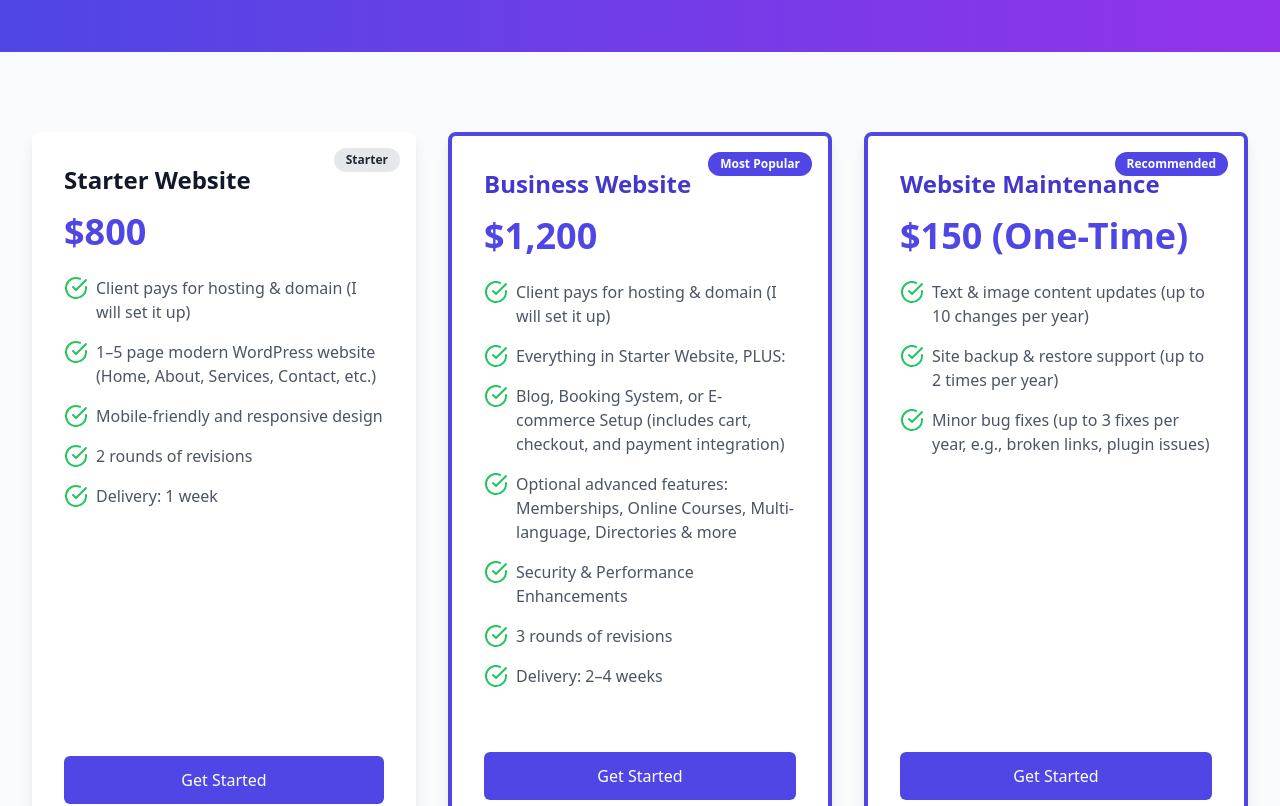
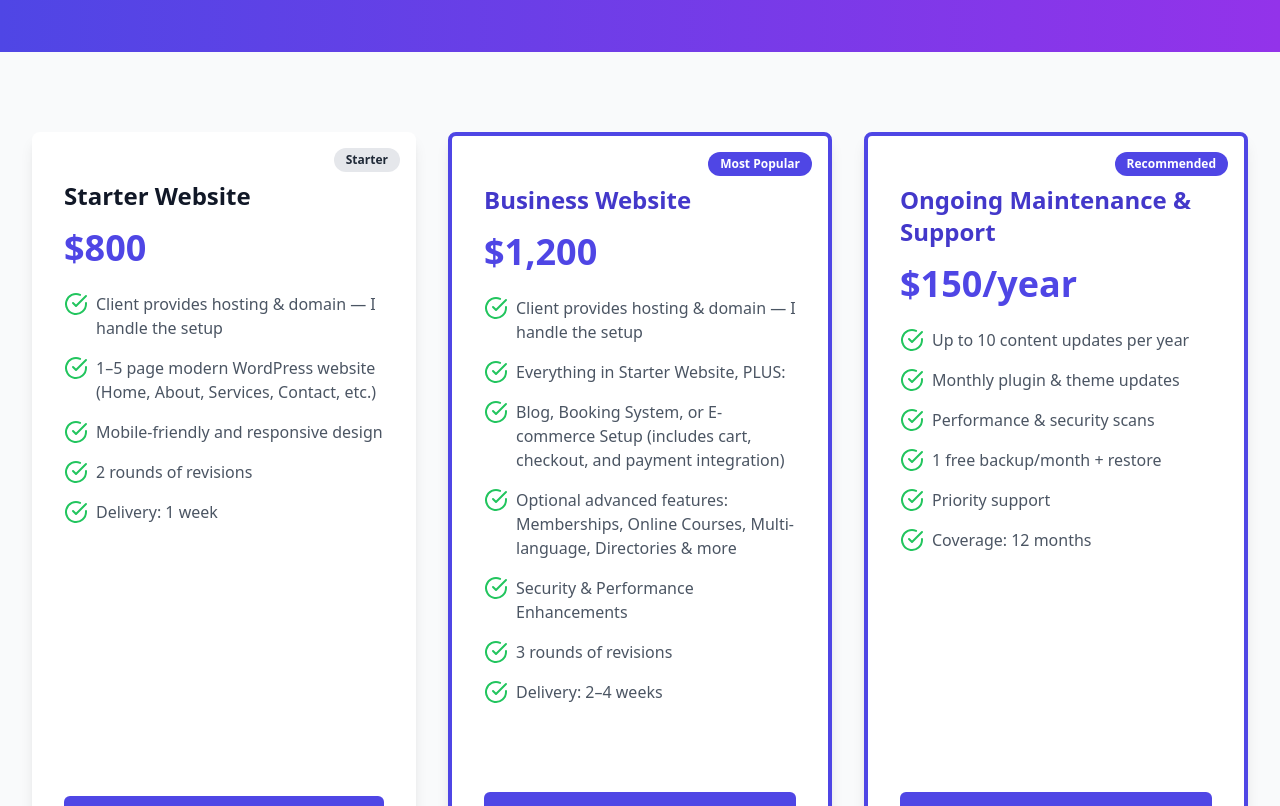
Before and after one commit to nav-commits/WebsiteBusiness, a React (Vite) app: page /services in a window 1280 px wide. Shown: the part 380-1186 px from the top of the page. Built offline with nearby package versions, Linux system fonts and the light colour scheme.

Commit message:
adjust package

```diff
--- a/src/pages/Services.tsx
+++ b/src/pages/Services.tsx
@@ -5,9 +5,10 @@ const Services = () => {
   const packages = [
     {
       title: "Starter Website",
+      tagline: "Perfect for small businesses or personal brands",
       price: "$800",
       features: [
-        "Client pays for hosting & domain (I will set it up)",
+        "Client provides hosting & domain — I handle the setup",
         "1–5 page modern WordPress website (Home, About, Services, Contact, etc.)",
         "Mobile-friendly and responsive design",
         "2 rounds of revisions",
@@ -16,9 +17,10 @@ const Services = () => {
     },
     {
       title: "Business Website",
+      tagline: "Ideal for growing businesses needing extra features",
       price: "$1,200",
       features: [
-        "Client pays for hosting & domain (I will set it up)",
+        "Client provides hosting & domain — I handle the setup",
         "Everything in Starter Website, PLUS:",
         "Blog, Booking System, or E-commerce Setup (includes cart, checkout, and payment integration)",
         "Optional advanced features: Memberships, Online Courses, Multi-language, Directories & more",
@@ -28,16 +30,21 @@ const Services = () => {
       ],
     },
     {
-      title: "Website Maintenance",
-      price: "$150 (One-Time)",
+      title: "Ongoing Maintenance & Support",
+      tagline: "Keep your website healthy and updated",
+      price: "$150/year",
       features: [
-        "Text & image content updates (up to 10 changes per year)",
-        "Site backup & restore support (up to 2 times per year)",
-        "Minor bug fixes (up to 3 fixes per year, e.g., broken links, plugin issues)",
+        "Up to 10 content updates per year",
+        "Monthly plugin & theme updates",
+        "Performance & security scans",
+        "1 free backup/month + restore",
+        "Priority support",
+        "Coverage: 12 months",
       ],
     },
     {
       title: "SEO Package",
+      tagline: "Boost visibility & get discovered online",
       price: "$150",
       features: [
         "On-page SEO optimization (keywords, meta tags, URL structure)",
@@ -69,29 +76,29 @@ const Services = () => {
       {/* Packages Section */}
       <section className="py-20 bg-gray-50">
         <div className="max-w-7xl mx-auto px-4 sm:px-6 lg:px-8">
-          <div className="grid grid-cols-1 md:grid-cols-3 gap-8">
+          <div className="grid grid-cols-1 md:grid-cols-2 lg:grid-cols-3 gap-8">
             {packages.map((pkg, index) => {
               const badgeTextMap: Record<
                 | "Starter Website"
                 | "Business Website"
-                | "Website Maintenance"
+                | "Ongoing Maintenance & Support"
                 | "SEO Package",
                 string
               > = {
                 "Starter Website": "Starter",
                 "Business Website": "Most Popular",
-                "Website Maintenance": "Recommended",
+                "Ongoing Maintenance & Support": "Recommended",
                 "SEO Package": "Add-On",
               };
 
               const isRecommended =
                 pkg.title === "Business Website" ||
-                pkg.title === "Website Maintenance";
+                pkg.title === "Ongoing Maintenance & Support";
 
               return (
                 <div
                   key={index}
-                  className={`relative bg-white rounded-lg shadow-lg overflow-hidden flex flex-col h-full transition-transform transform hover:scale-[1.02] ${
+                  className={`relative bg-white rounded-lg shadow-lg overflow-hidden flex flex-col h-full transition-transform transform hover:scale-105 ${
                     isRecommended
                       ? "border-4 border-indigo-600 bg-indigo-50"
                       : ""
@@ -108,7 +115,7 @@ const Services = () => {
                     {badgeTextMap[pkg.title as keyof typeof badgeTextMap]}
                   </div>
 
-                  <div className="p-8 flex-grow">
+                  <div className="p-8 flex-grow mt-4">
                     <h3
                       className={`text-2xl font-bold mb-4 ${
                         isRecommended ? "text-indigo-700" : "text-gray-900"
@@ -119,7 +126,7 @@ const Services = () => {
                     <p className="text-4xl font-bold text-indigo-600 mb-6">
                       {pkg.price}
                     </p>
-                    <ul className="space-y-4">
+                    <ul className="space-y-4 mb-6">
                       {pkg.features.map((feature, i) => (
                         <li key={i} className="flex items-start">
                           <CheckCircle className="h-6 w-6 text-green-500 mr-2 flex-shrink-0" />
@@ -131,9 +138,9 @@ const Services = () => {
                   <div className="p-8">
                     <Link
                       to="/contact"
-                      className="block w-full text-center px-6 py-3 text-base font-medium rounded-md text-white bg-indigo-600 hover:bg-indigo-700"
+                      className="block w-full text-center px-6 py-3 text-base font-medium rounded-md text-white bg-indigo-600 hover:bg-indigo-700 focus:outline-none focus:ring-2 focus:ring-indigo-500"
                     >
-                      Get Started
+                       Start Your Project Now
                     </Link>
                   </div>
                 </div>
@@ -155,7 +162,7 @@ const Services = () => {
           </p>
           <Link
             to="/contact"
-            className="inline-flex items-center px-8 py-3 border border-transparent text-lg font-medium rounded-md text-white bg-indigo-600 hover:bg-indigo-700"
+            className="inline-flex items-center px-8 py-3 border border-transparent text-lg font-medium rounded-md text-white bg-indigo-600 hover:bg-indigo-700 focus:outline-none focus:ring-2 focus:ring-indigo-500"
           >
             Contact Me Today
             <ArrowRight className="ml-2 h-5 w-5" />
```
